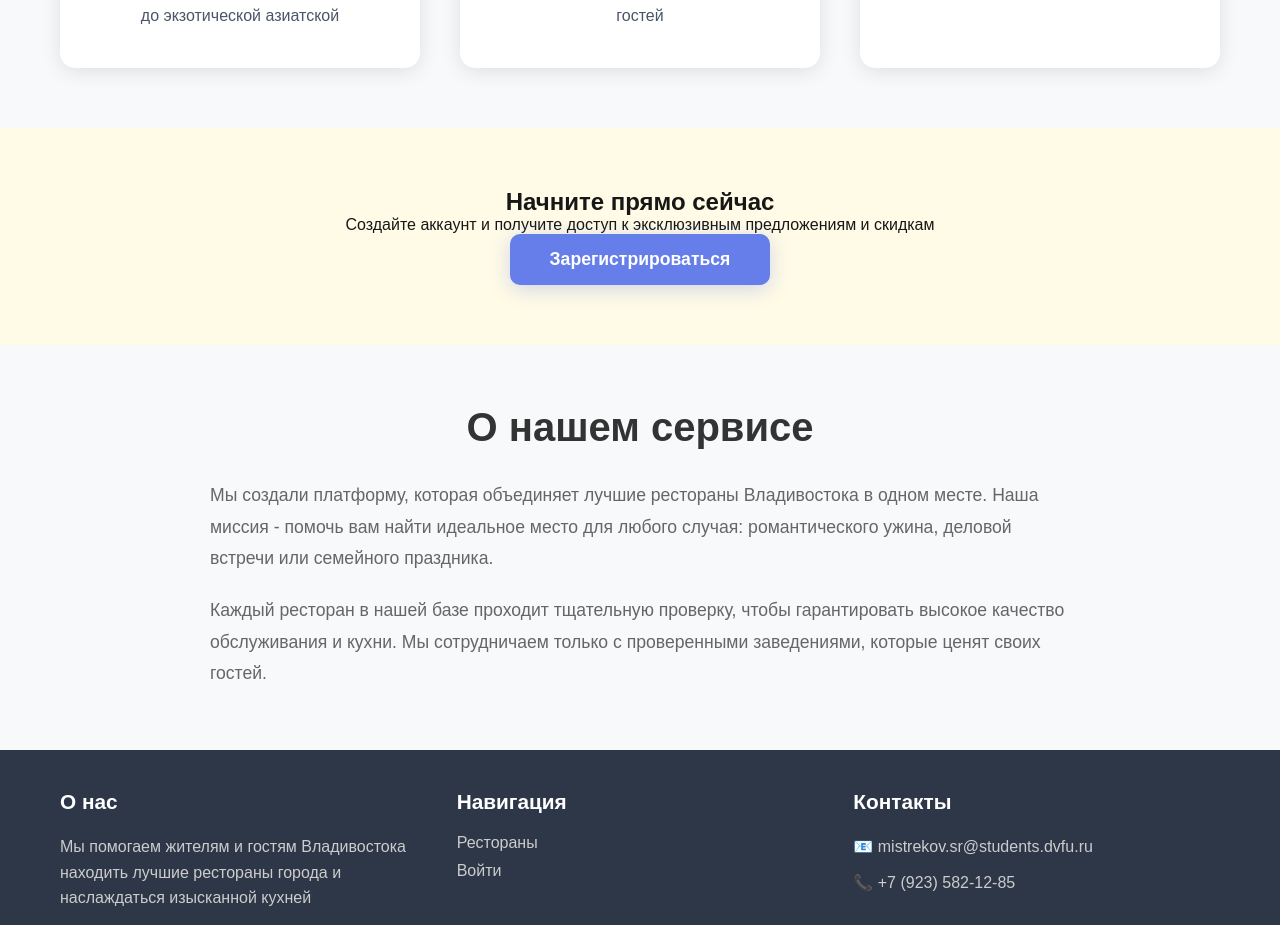
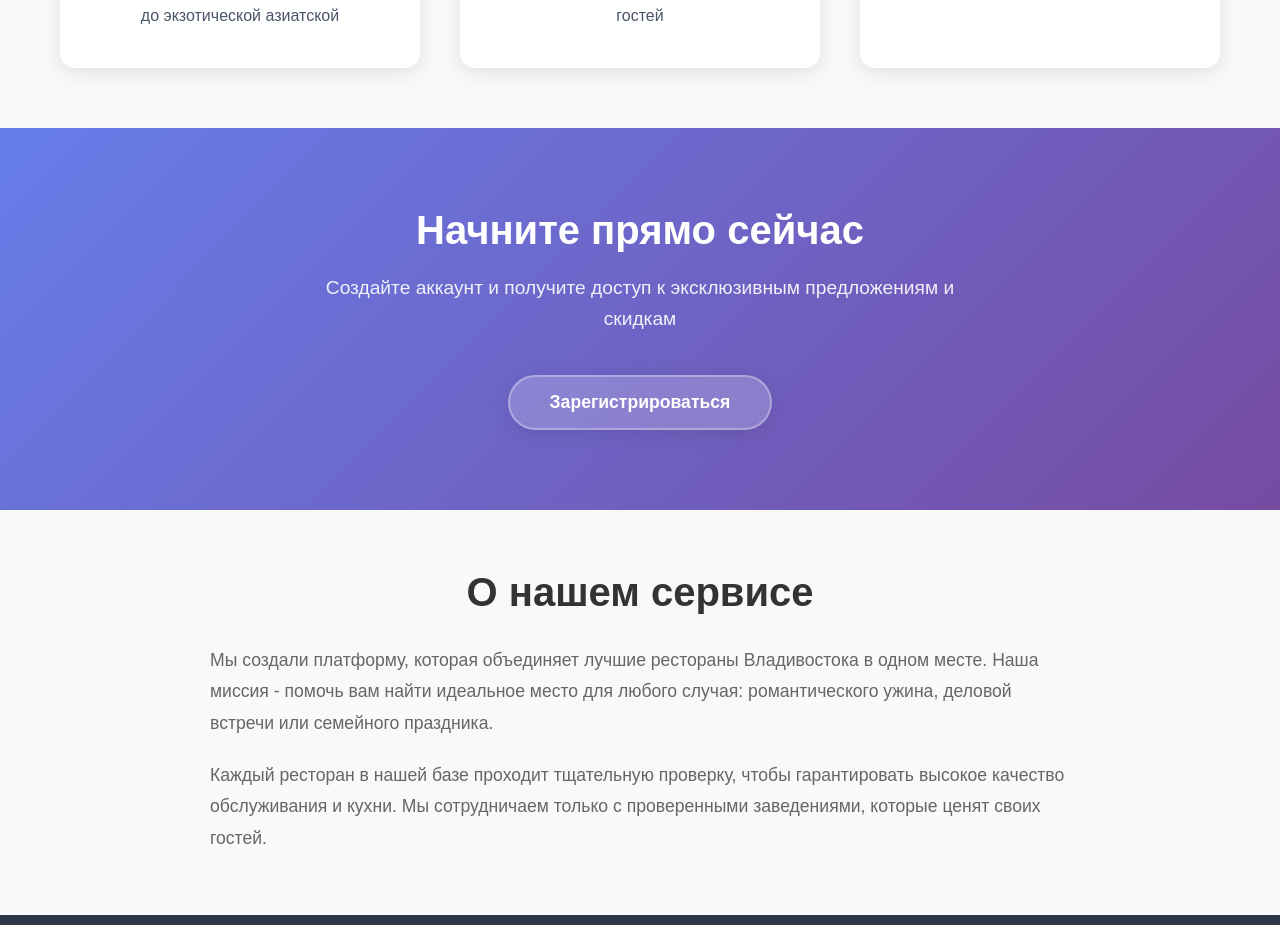
Before and after one commit to beautiful-white/web_fullstack_university, a Next.js app in the folder frontend/: page / in a window 1280 px wide. Shown: the part 980-1905 px from the top of the page. Built offline with nearby package versions, Linux system fonts and the light colour scheme.

Commit message:
final ui fixes: change bg color and btn color

```diff
--- a/frontend/src/app/page.module.css
+++ b/frontend/src/app/page.module.css
@@ -412,44 +412,7 @@ a.secondary {
   margin: 0;
 }
 
-/* CTA Section */
-.cta {
-  background: linear-gradient(135deg, #2d3748 0%, #4a5568 100%);
-  color: white;
-  text-align: center;
-  padding: 80px 20px;
-}
 
-.cta h2 {
-  font-size: 2.5rem;
-  font-weight: 700;
-  margin: 0 0 20px 0;
-}
-
-.cta p {
-  font-size: 1.2rem;
-  margin: 0 0 40px 0;
-  opacity: 0.9;
-}
-
-.ctaButton {
-  background: #667eea;
-  color: white;
-  border: none;
-  padding: 15px 40px;
-  border-radius: 10px;
-  font-size: 1.1rem;
-  font-weight: 600;
-  cursor: pointer;
-  transition: all 0.3s ease;
-  box-shadow: 0 4px 20px rgba(102, 126, 234, 0.3);
-}
-
-.ctaButton:hover {
-  background: #5a67d8;
-  transform: translateY(-2px);
-  box-shadow: 0 6px 30px rgba(102, 126, 234, 0.4);
-}
 
 /* Footer */
 .footerContent {
@@ -558,8 +521,13 @@ a.secondary {
     font-size: 1.1rem;
   }
 
+  .ctaButton {
+    padding: 12px 30px;
+    font-size: 1rem;
+  }
+
   .about {
-    padding: 40px 0;
+    padding: 60px 20px;
   }
 
   .aboutContent h2 {
@@ -607,10 +575,6 @@ a.secondary {
 }
 
 @media (max-width: 768px) {
-  .cta p {
-    font-size: 1.1rem;
-  }
-
   .about {
     padding: 60px 20px;
   }
@@ -656,12 +620,51 @@ a.secondary {
 .ctaSection {
   width: 100vw;
   margin-left: calc(50% - 50vw);
-  background: #fffbe6;
-  padding: 60px 0;
+  background: linear-gradient(135deg, #667eea 0%, #764ba2 100%);
+  padding: 80px 0;
+  color: white;
+  text-align: center;
 }
+
 .ctaContentWrap {
   max-width: 700px;
   margin: 0 auto;
   padding: 0 20px;
   text-align: center;
 }
+
+.ctaContentWrap h2 {
+  font-size: 2.5rem;
+  font-weight: 700;
+  margin: 0 0 20px 0;
+  color: white;
+}
+
+.ctaContentWrap p {
+  font-size: 1.2rem;
+  margin: 0 0 40px 0;
+  opacity: 0.9;
+  color: white;
+  line-height: 1.6;
+}
+
+.ctaButton {
+  background: rgba(255, 255, 255, 0.2);
+  color: white;
+  border: 2px solid rgba(255, 255, 255, 0.3);
+  padding: 15px 40px;
+  border-radius: 50px;
+  font-size: 1.1rem;
+  font-weight: 600;
+  cursor: pointer;
+  transition: all 0.3s ease;
+  backdrop-filter: blur(10px);
+  box-shadow: 0 4px 20px rgba(0, 0, 0, 0.1);
+}
+
+.ctaButton:hover {
+  background: rgba(255, 255, 255, 0.3);
+  border-color: rgba(255, 255, 255, 0.5);
+  transform: translateY(-2px);
+  box-shadow: 0 6px 30px rgba(0, 0, 0, 0.2);
+}
```
